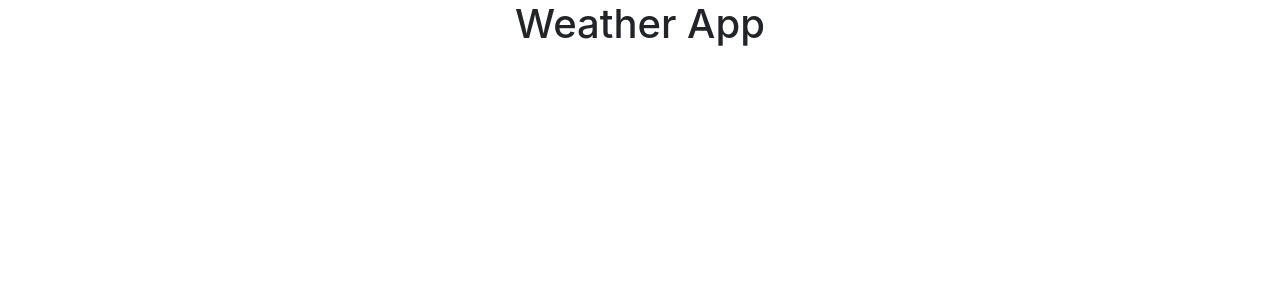
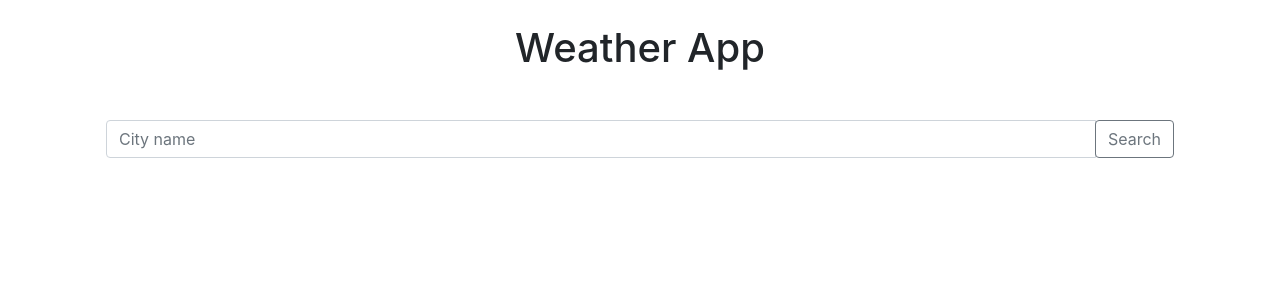
Before and after one commit to RosieWatson/weather-app, a React (Create React App) app: page / in a window 1280 px wide. Shown: the top 300 px of the page. Built offline with nearby package versions, Linux system fonts and the light colour scheme.

Commit message:
Adding search bar to homepage

```diff
--- a/src/App.css
+++ b/src/App.css
@@ -1,18 +1,3 @@
 .App {
   text-align: center;
 }
-
-.App-header {
-  background-color: #282c34;
-  min-height: 100vh;
-  display: flex;
-  flex-direction: column;
-  align-items: center;
-  justify-content: center;
-  font-size: calc(10px + 2vmin);
-  color: white;
-}
-
-.App-link {
-  color: #61dafb;
-}
--- a/src/App.js
+++ /dev/null
@@ -1,11 +0,0 @@
-import "./App.css"
-
-function App() {
-  return (
-    <div className="App">
-      <h1>Weather App</h1>
-    </div>
-  )
-}
-
-export default App
--- /dev/null
+++ b/src/App.tsx
@@ -0,0 +1,15 @@
+import React from 'react'
+
+import SearchBar from './components/SearchBar'
+import "./App.css"
+
+function App() {
+  return (
+    <div className="App container">
+      <h1 className='m-4'>Weather App</h1>
+      <SearchBar />
+    </div>
+  )
+}
+
+export default App
--- /dev/null
+++ b/src/components/SearchBar.tsx
@@ -0,0 +1,14 @@
+import React from 'react'
+
+const SearchBar = () => {
+  return (
+    <div className="input-group mb-3 p-4">
+      <input type="text" className="form-control" placeholder="City name" aria-label="City name"/>
+      <div className="input-group-append">
+        <button className="btn btn-outline-secondary" type="button">Search</button>
+      </div>
+    </div>
+  )
+}
+
+export default SearchBar
--- /dev/null
+++ b/src/react-app-env.d.ts
@@ -0,0 +1 @@
+/// <reference types="react-scripts" />
```
Also changed, not shown: tsconfig.json (added, +26 -0 lines).
